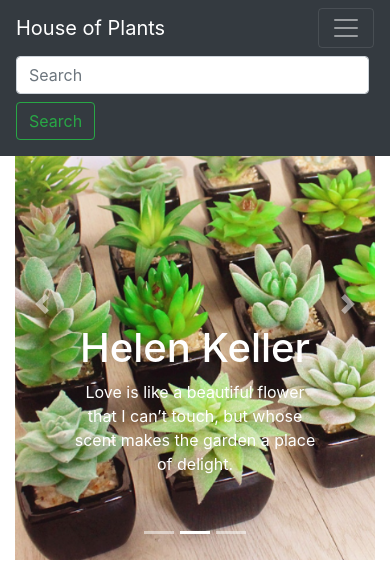
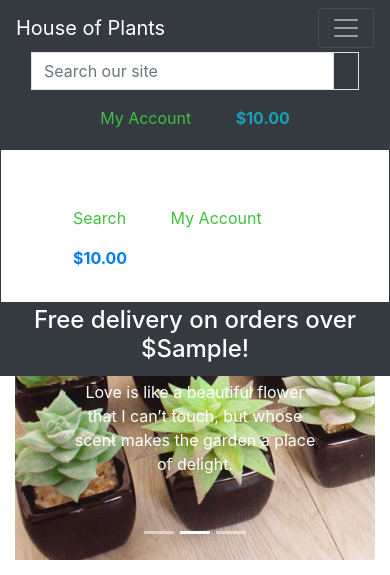
Before and after one commit to petracili/MS4, a Django app: template templates/base.html in a window 390 px wide. Shown: the top 575 px of the page. Run offline with Django 3.2, Linux system fonts and the light colour scheme; the template is opened without the code that fills it: most values are stand-ins (such as "Sample title", 1, 10 or a date in 2020); some libraries are stand-ins or nearby versions.

Commit message:
Added mobile header and main navbar

```diff
--- a/static/css/base.css
+++ b/static/css/base.css
@@ -56,6 +56,10 @@ body {
     border: 1px solid black !important;
 }
 
+.bg-black {
+    background: #000 !important;
+}
+
 /* -------------------------------- Media Queries */
 
 /* Slightly larger container on xl screens */
--- a/templates/base.html
+++ b/templates/base.html
@@ -56,20 +56,22 @@
       <button class="navbar-toggler" type="button" data-toggle="collapse" data-target="#navbarCollapse" aria-controls="navbarCollapse" aria-expanded="false" aria-label="Toggle navigation">
         <span class="navbar-toggler-icon"></span>
       </button>
-      <div class="collapse navbar-collapse" id="navbarCollapse">
-        <ul class="navbar-nav mr-auto">
-          <li class="nav-item active">
-            <a class="nav-link" href="{% url 'home' %}">Home<span class="sr-only"></span></a>
-          </li>
-          <li class="nav-item">
-            <a class="nav-link" href="{% url 'plants' %}">Plants Store</a>
-          </li>
-          <li class="nav-item" >
-            <div class="dropdown-menu boredr-0" aria-labelledby="all-products-link">
-                <a href="" class="dropdown-item">By Price</a>
-                <a href="" class="dropdown-item">By Products</a>
+      <div class="col-12 col-lg-4 my-auto py-1 py-lg-0">
+                <form method="GET" action="">
+                    <div class="input-group w-100">
+                        <input class="form-control border border-black rounded-0" type="text" name="q" placeholder="Search our site">
+                        <div class="input-group-append">
+                            <button class="form-control btn btn-black border border-black rounded-0" type="submit">
+                                <span class="icon">
+                                    <i class="fas fa-search"></i>
+                                </span>
+                            </button>
                         </div>
-          </li>
+                    </div>
+                </form>
+            </div>
+            <div class="col-12 col-lg-4 my-auto py-1 py-lg-0">
+                <ul class="list-inline list-unstyled text-center text-lg-right my-0">
                     <li class="list-inline-item dropdown">
                         <a class="text-black nav-link" href="#" id="user-options" data-toggle="dropdown" aria-haspopup="true" aria-expanded="false">
                             <div class="text-center">
@@ -77,7 +79,7 @@
                                 <p class="my-0">My Account</p>
                             </div>
                         </a>
-            <div class="dropdown-menu border 0" aria-labelledby="user-options">
+                        <div class="dropdown-menu border-0" aria-labelledby="user-options">
                             {% if request.user.is_authenticated %}
                                 {% if request.user.is_superuser %}
                                     <a href="" class="dropdown-item">Product Management</a>
@@ -88,28 +90,39 @@
                                 <a href="{% url 'account_signup' %}" class="dropdown-item">Register</a>
                                 <a href="{% url 'account_login' %}" class="dropdown-item">Login</a>
                             {% endif %}
+                        </div>
+                    </li>
                     <li class="list-inline-item">
-              <a class="{% if grand_total %}text-info font-wight-bold{% else %}text-black{% endif %} nav-link"  href="{% url 'view_bag' %}" hreflang="">
+                        <a class="{% if grand_total %}text-info font-weight-bold{% else %}text-black{% endif %} nav-link" href="">
                             <div class="text-center">
                                 <div><i class="fas fa-shopping-bag fa-lg"></i></div>
                                 <p class="my-0">
                                     {% if grand_total %}
                                         ${{ grand_total|floatformat:2 }}
                                     {% else %}
-                                    €0.00
+                                        $0.00
                                     {% endif %}
                                 </p>
                             </div>
                         </a>
                     </li>
+                </ul>
             </div>
-          </li>
-        </ul>
-        <form class="form-inline mt-2 mt-md-0">
-          <input class="form-control mr-sm-2" type="text" placeholder="Search" aria-label="Search">
-          <button class="btn btn-outline-success my-2 my-sm-0" type="submit">Search</button>
-        </form>
-
+            <div class="col-12 col-lg-4 my-auto py-1 py-lg-0"></div>
+        </div>
+        <div class="row bg-white">
+            <nav class="navbar navbar-expand-lg navbar-light w-100">
+                <button class="navbar-toggler" type="button" data-toggle="collapse" data-target="#main-nav" aria-controls="main-nav" aria-expanded="false" aria-label="Toggle navigation">
+                    <span class="navbar-toggler-icon"></span>
+                </button>
+                {% include 'includes/mobile-top-header.html' %}
+                {% include 'includes/main-nav.html' %}
+            </nav>
+        </div>
+        <div id="delivery-banner" class="row text-center">
+            <div class="col bg-black text-white">
+                <h4 class="logo-font my-1">Free delivery on orders over ${{ free_delivery_threshold }}!</h4>
+            </div>
         </div>
     </nav>
   </header>
--- /dev/null
+++ b/templates/includes/main-nav.html
@@ -0,0 +1,62 @@
+<div class="collapse nav-bar-collapse" id="main.nav">
+    <ul class="navbar-nav w-auto mx-auto">
+        <li class="nav-item dropdown">
+            <a class="logo-font font-weight-bold nav-link text-black mr-5" href="#" id="all-products-link" data-toggle="dropdown" aria-haspopup="true" aria-expanded="false">
+                All Products
+            </a>
+            <div class="dropdown-menu border-0" aria-labelledby="all-products-link">
+                <a href="" class="dropdown-item">By Price</a>
+                <a href="" class="dropdown-item ">By Rating</a>
+                <a href="" class="dropdown-item ">By Category</a>
+                <a href="" class="dropdown-item">All Products</a>
+            </div>
+        </li>
+
+        <li class="nav-item dropdown">
+            <a class="logo-font font-weight-bold nav-link text-black mr-5" href="#" id="clothing-link" data-toggle="dropdown" aria-haspopup="true" aria-expanded="false">
+                SEEDS AND BULBS
+            </a>
+            <div class="dropdown-menu border-0" aria-labelledby="clothing-link">
+                <a href="" class="dropdown-item">Clover grass and fodder plant seeds &amp; Essentials</a>
+                <a href="" class="dropdown-item">Seed potatoes</a>
+                <a href="" class="dropdown-item">Grass mixtures for lawns</a>
+            </div>
+        </li>
+
+        <li class="nav-item dropdown">
+            <a class="logo-font font-weight-bold nav-link text-black mr-5" href="#" id="homeware-link" data-toggle="dropdown" aria-haspopup="true" aria-expanded="false">
+                DECORATIVE PLANTS AND SEEDLINGS
+            </a>
+            <div class="dropdown-menu border-0" aria-labelledby="homeware-link">
+                <a href="" class="dropdown-item">Flowering houseplants</a>
+                <a href="" class="dropdown-item">Green houseplants</a>
+                <a href="" class="dropdown-item">Outdoor plants</a>
+                <a href="" class="dropdown-item">Summer houses</a>
+                <a href="" class="dropdown-item">Perennials</a>
+                <a href="" class="dropdown-item">Mediterranean and spicy herbs</a>
+                <a href="" class="dropdown-item">Fruit and berry seedlings</a>
+            </div>
+        </li>
+
+        <li class="nav-item dropdown">
+            <a class="logo-font font-weight-bold nav-link text-black" href="#" id="specials-link" data-toggle="dropdown" aria-haspopup="true" aria-expanded="false">
+                FERTILIZERS AND SUBSTRATES
+            </a>
+            <div class="dropdown-menu border-0" aria-labelledby="specials-link">
+                <a href="" class="dropdown-item">Fertilizers</a>
+                <a href="" class="dropdown-item">Substrates</a>
+                <a href="" class="dropdown-item">Other funds</a>
+            </div>
+        </li>
+
+        <li class="nav-item dropdown">
+            <a class="logo-font font-weight-bold nav-link text-black" href="#" id="specials-link" data-toggle="dropdown" aria-haspopup="true" aria-expanded="false">
+                DECORATIVE JARS
+            </a>
+            <div class="dropdown-menu border-0" aria-labelledby="specials-link">
+                <a href="" class="dropdown-item">Indoor flower pots</a>
+            </div>
+        </li>
+
+    </ul>
+</div>
--- /dev/null
+++ b/templates/includes/mobile-top-header.html
@@ -0,0 +1,58 @@
+<ul>
+    <li class="list-inline-item">
+      <a class="text-black nav-link d-block d-lg-none" href="#" id="mobile-search" data-toggle="dropdown" aria-haspopup="true" aria-expanded="false">
+          <div class="text-center">
+              <div><i class="fas fa-search fa-lg"></i></div>
+              <p class="my-0">Search</p>
+          </div>
+      </a>
+      <div class="dropdown-menu border-0 w-100 p-3 rounded-0 my-0" aria-labelledby="mobile-search">
+          <form class="form" method="GET" action="">
+              <div class="input-group w-100">
+                  <input class="form-control border border-black rounded-0" type="text" name="q" placeholder="Search our site">
+                  <div class="input-group-append">
+                      <button class="form-control form-control btn btn-black border border-black rounded-0" type="submit">
+                          <span class="icon">
+                              <i class="fas fa-search"></i>
+                          </span>
+                      </button>
+                  </div>
+              </div>
+          </form>
+      </div>
+  </li>
+  <li class="list-inline-item dropdown">
+      <a class="text-black nav-link d-block d-lg-none" href="#" id="user-options" data-toggle="dropdown" aria-haspopup="true" aria-expanded="false">
+          <div class="text-center">
+              <div><i class="fas fa-user fa-lg"></i></div>
+              <p class="my-0">My Account</p>
+          </div>
+      </a>
+      <div class="dropdown-menu border-0" aria-labelledby="user-options">
+          {% if request.user.is_authenticated %}
+              {% if request.user.is_superuser %}
+                  <a href="{% url 'account_logout' %}" class="dropdown-item">Product Management</a>
+              {% endif %}
+              <a href="" class="dropdown-item">My Profile</a>
+              <a href="{% url 'account_logout' %}" class="dropdown-item">Logout</a>
+          {% else %}
+              <a href="{% url 'account_signup' %}" class="dropdown-item">Register</a>
+              <a href="{% url 'account_login' %}" class="dropdown-item">Login</a>
+          {% endif %}
+      </div>
+  </li>
+  <li class="list-inline-item">
+      <a class="{% if grand_total %}text-primary font-weight-bold{% else %}text-black{% endif %} nav-link d-block d-lg-none" href="">
+          <div class="text-center">
+              <div><i class="fas fa-shopping-bag fa-lg"></i></div>
+              <p class="my-0">
+                  {% if grand_total %}
+                      ${{ grand_total|floatformat:2 }}
+                  {% else %}
+                      $0.00
+                  {% endif %}
+              </p>
+          </div>
+      </a>
+    </li>
+  </ul>
```
Also changed, not shown: templates/includes/main_nav.html (deleted), templates/includes/mobile_top_header.html (deleted). Lines whose indentation alone changed are shown as unchanged.
